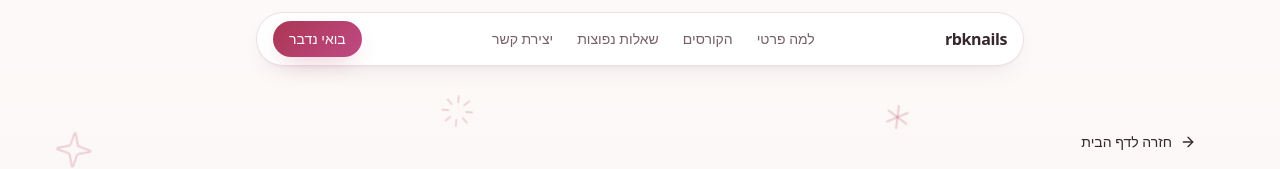
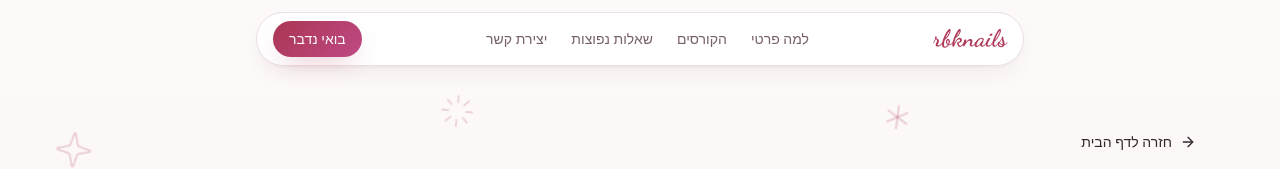
Before and after one commit to mendidou/modern-course-launch, a React (Vite) app: page /course/1 in a window 1280 px wide. Shown: the top 169 px of the page. Built offline with nearby package versions, Linux system fonts and the light colour scheme; the HTML template or start-up script is replaced by a standard one.

Commit message:
Set the wordmark in a script face
rbknails in Dancing Script, in the primary rose, sized up since a script
reads smaller than the UI font next to it. One family at one weight, loaded
with display=swap, and only the wordmark uses it.

```diff
--- a/index.html
+++ b/index.html
@@ -18,6 +18,14 @@
     <meta property="og:type" content="website" />
     <meta property="og:locale" content="he_IL" />
     <meta name="theme-color" content="#fdf8f6" />
+
+    <!-- Wordmark only, so a single weight of a single family. -->
+    <link rel="preconnect" href="https://fonts.googleapis.com" />
+    <link rel="preconnect" href="https://fonts.gstatic.com" crossorigin />
+    <link
+      href="https://fonts.googleapis.com/css2?family=Dancing+Script:wght@700&display=swap"
+      rel="stylesheet"
+    />
   </head>
 
   <body>
--- a/src/components/SiteHeader.tsx
+++ b/src/components/SiteHeader.tsx
@@ -17,7 +17,7 @@ export const SiteHeader = () => {
     <header className="sticky top-0 z-50 pt-3 pb-2 bg-background/80 backdrop-blur-sm">
       <div className="container mx-auto max-w-6xl px-4" dir="rtl">
         <nav className="mx-auto flex max-w-3xl items-center justify-between gap-4 rounded-full border border-border bg-card px-4 py-2 shadow-card">
-          <Link to="/" className="font-semibold tracking-tight">
+          <Link to="/" className="wordmark text-2xl leading-none text-primary">
             rbknails
           </Link>
 
--- a/src/index.css
+++ b/src/index.css
@@ -212,6 +212,13 @@ subtle two-stop gradient on the primary surfaces.
     }
   }
 
+  /* Wordmark. Script face, so it needs a size bump to match the surrounding UI. */
+  .wordmark {
+    font-family: "Dancing Script", ui-rounded, cursive;
+    font-weight: 700;
+    letter-spacing: 0.01em;
+  }
+
   /* Small caps label above a section title. */
   .eyebrow {
     font-family: ui-monospace, SFMono-Regular, "SF Mono", Menlo, monospace;
```
